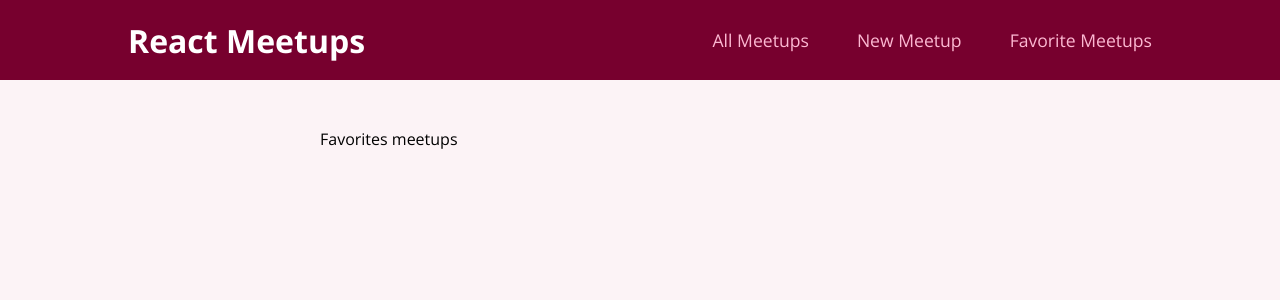
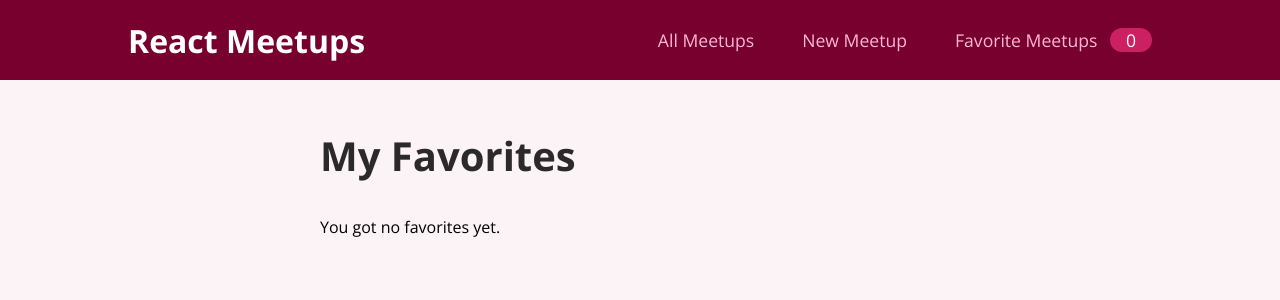
Before and after one commit to tier4ik/react_course, a React (Create React App) app: page /favorite-meetups in a window 1280 px wide. Shown: the top 300 px of the page. Built offline with nearby package versions, Linux system fonts and the light colour scheme.

Commit message:
Complit context and finish the project

```diff
--- a/src/components/layouts/MainNavigation.js
+++ b/src/components/layouts/MainNavigation.js
@@ -1,8 +1,12 @@
+import { useContext } from "react";
 import { Link } from "react-router-dom";
+
+import FavoritesContext from "../../store/favorites-context";
 
 import styles from "./MainNavigation.module.css";
 
 function MainNavigation() {
+  const favoritesCtx = useContext(FavoritesContext);
   return (
     <header className={ styles.header }>
       <div className={ styles.logo }>React Meetups</div>
@@ -15,7 +19,7 @@ function MainNavigation() {
             <Link to="/new-meetup">New Meetup</Link>
           </li>
           <li>
-            <Link to="/favorite-meetups">Favorite Meetups</Link>
+            <Link to="/favorite-meetups">Favorite Meetups <span className={ styles.badge }>{ favoritesCtx.totalFavorites }</span></Link>
           </li>
         </ul>
       </nav>
--- a/src/components/meetups/MeetupItem.js
+++ b/src/components/meetups/MeetupItem.js
@@ -1,9 +1,25 @@
+import { useContext } from "react";
+
 import Card from "../ui/Card";
-
 import styles from "./MeetupItem.module.css";
 
+import FavoritesContext from "../../store/favorites-context";
+
 function MeetupItem(props) {
-  const { image, title, address, description } = props.meetup;
+  const favoritesCtx = useContext(FavoritesContext);
+
+  const { id, image, title, address, description } = props.meetup;
+
+  const itemIsFavorite = favoritesCtx.itemIsFavorite(id);
+
+  function toggleFavoriteStatusHandler() {
+    if (itemIsFavorite) {
+      favoritesCtx.removeFavorite(id);
+    } else {
+      favoritesCtx.addFavorite(props.meetup);
+    }
+  }
+
   return (
     <li className={styles.item}>
       <Card>
@@ -16,7 +32,7 @@ function MeetupItem(props) {
           <p>{ description }</p>
         </div>
         <div className={ styles.actions }>
-          <button>To Favorites</button>
+          <button onClick={ toggleFavoriteStatusHandler }>{ itemIsFavorite ? 'Remove from Favorites' : 'To favorites' }</button>
         </div>
       </Card>
     </li>
--- a/src/index.js
+++ b/src/index.js
@@ -4,10 +4,13 @@ import { BrowserRouter } from 'react-router-dom';
 
 import './index.css';
 import App from './App';
+import { FavoritesContextProvider } from './store/favorites-context';
 
 ReactDOM.render(
-  <BrowserRouter>
-    <App />
-  </BrowserRouter>,
+  <FavoritesContextProvider>
+    <BrowserRouter>
+      <App />
+    </BrowserRouter>
+  </FavoritesContextProvider>,
   document.getElementById('root')
 );
--- a/src/pages/Favorites.js
+++ b/src/pages/Favorites.js
@@ -1,6 +1,25 @@
+import { useContext } from 'react';
+
+import MeetupList from '../components/meetups/MeetupList';
+
+import FavoritesContext from '../store/favorites-context';
+
 function FavoritesMeetups() {
+  const favoritesCtx = useContext(FavoritesContext);
+
+  let content;
+
+  if (favoritesCtx.totalFavorites === 0) {
+    content = <p>You got no favorites yet.</p>
+  } else {
+    content = <MeetupList meetups={ favoritesCtx.favorites }/>
+  }
+
   return (
-    <div>Favorites meetups</div>
+    <section>
+      <h1>My Favorites</h1>
+      { content }
+    </section>
   )
 }
 
--- a/src/store/favorites-context.js
+++ b/src/store/favorites-context.js
@@ -8,7 +8,7 @@ const FavoritesContext = createContext({
   itemIsFavorite: (meetupId) => {}
 });
 
-function FavoritesContextProvider(props) {
+export function FavoritesContextProvider(props) {
   const [userFavorites, setUserFavorites] = useState([]);
 
   function addFavoriteHandler(favoriteMeetup) {
@@ -24,7 +24,7 @@ function FavoritesContextProvider(props) {
   }
 
   function itemIsFavoriteHandler(meetupId) {
-    return userFavorites.some(meetup => meetupId.id === meetupId);
+    return userFavorites.some(meetup => meetup.id === meetupId);
   }
 
   const context = {
@@ -42,4 +42,4 @@ function FavoritesContextProvider(props) {
   )
 }
 
-export { FavoritesContext, FavoritesContextProvider };
+export default FavoritesContext;
```
